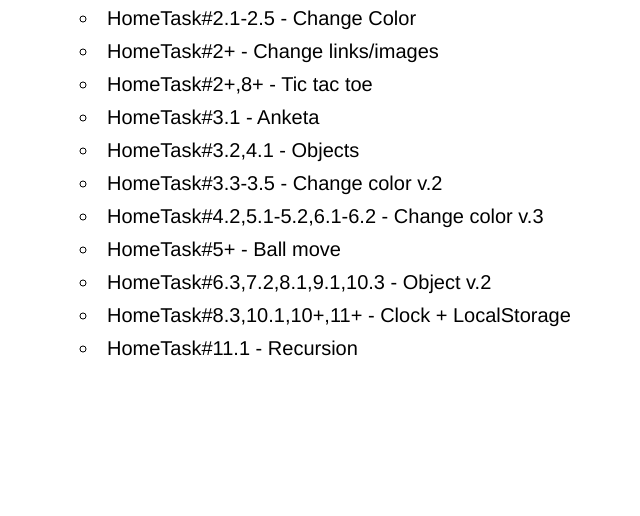
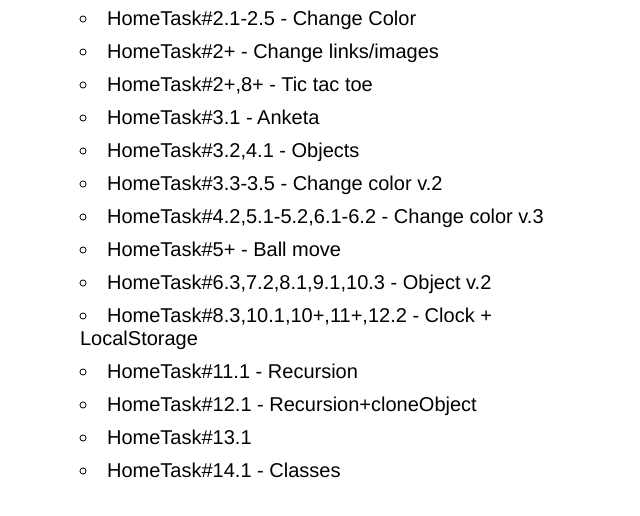
Before and after one commit to BloshkoMP/FD2_Hosting, a plain HTML site: page public/index.html in a window 1280 px wide. Shown: the part 78-594 px from the top of the page, without its empty margins (295-935 px from the left). Drawn offline with Linux system fonts and the light colour scheme.

Commit message:
add new HomeTask

```diff
--- a/public/index.html
+++ b/public/index.html
@@ -72,8 +72,8 @@
 				<li>
 					<a
 						target="blank"
-						href="https://stackblitz.com/github/BloshkoMP/FD2_course/tree/master/8.3,10.1,10+,11+"
-						>HomeTask#8.3,10.1,10+,11+ - Clock + LocalStorage</a
+						href="https://stackblitz.com/github/BloshkoMP/FD2_course/tree/master/8.3,10.1,10+,11+,12.2"
+						>HomeTask#8.3,10.1,10+,11+,12.2 - Clock + LocalStorage</a
 					>
 				</li>
 				<li>
@@ -81,6 +81,21 @@
 						>HomeTask#11.1 - Recursion</a
 					>
 				</li>
+				<li>
+					<a target="blank" href="https://stackblitz.com/github/BloshkoMP/FD2_course/tree/master/12.1"
+						>HomeTask#12.1 - Recursion+cloneObject</a
+					>
+				</li>
+				<li>
+					<a target="blank" href="https://stackblitz.com/github/BloshkoMP/FD2_course/tree/master/13.1"
+						>HomeTask#13.1
+					</a>
+				</li>
+				<li>
+					<a target="blank" href="https://stackblitz.com/github/BloshkoMP/FD2_course/tree/master/14.1"
+						>HomeTask#14.1 - Classes
+					</a>
+				</li>
 			</ul>
 		</div>
 	</body>
```
